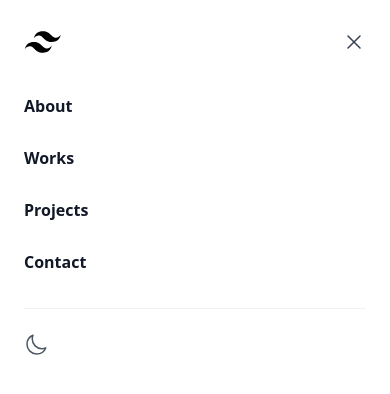
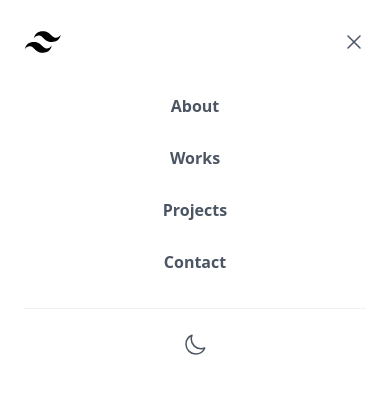
Before and after one commit to sbommaganty/portfolio, a Next.js app: page / in a window 390 px wide. Both pictures are taken after a click on the button "Open main menu". Shown: the top 394 px of the page. Built offline with nearby package versions, Linux system fonts and the light colour scheme; a web font is replaced by a local one.

Commit message:
feat: hydration error resolved with mobile menu's dark theme

```diff
--- a/components/Navbar.tsx
+++ b/components/Navbar.tsx
@@ -1,16 +1,22 @@
-import { useState } from "react";
+import { useEffect, useState } from "react";
 import Link from "next/link";
+import dynamic from "next/dynamic";
 import { useTheme } from "next-themes";
 import { Dialog } from "@headlessui/react";
 import { Bars3Icon, XMarkIcon } from "@heroicons/react/24/outline";
 import { outerNavigation } from "config";
-import ThemeToggleButton from "./ThemeToggleButton";
+// import ThemeToggleButton from "./ThemeToggleButton";
+const ThemeToggleButton = dynamic(() => import("./ThemeToggleButton"));
 
 const Navbar = () => {
   const [mobileMenuOpen, setMobileMenuOpen] = useState(false);
+  const [mounted, setMounted] = useState(false);
   const { resolvedTheme } = useTheme();
 
   const handleMobileMenuClose = () => setMobileMenuOpen(false);
+
+  // After mounting, we have access to the theme
+  useEffect(() => setMounted(true), []);
 
   return (
     <div className="px-6 pt-6 lg:px-8">
@@ -21,36 +27,38 @@ const Navbar = () => {
         <div className="flex lg:min-w-0 lg:flex-1" aria-label="Global">
           <Link href="/" className="-m-1.5 p-1.5">
             <span className="sr-only">Title</span>
-            <svg
-              className="h-8"
-              xmlns="http://www.w3.org/2000/svg"
-              viewBox="0 0 47 40"
-              fill="none"
-            >
-              <path
-                fill={resolvedTheme === "dark" ? "#fff" : "#000"}
-                d="M23.5 6.5C17.5 6.5 13.75 9.5 12.25 15.5C14.5 12.5 17.125 11.375 20.125 12.125C21.8367 12.5529 23.0601 13.7947 24.4142 15.1692C26.6202 17.4084 29.1734 20 34.75 20C40.75 20 44.5 17 46 11C43.75 14 41.125 15.125 38.125 14.375C36.4133 13.9471 35.1899 12.7053 33.8357 11.3308C31.6297 9.09158 29.0766 6.5 23.5 6.5ZM12.25 20C6.25 20 2.5 23 1 29C3.25 26 5.875 24.875 8.875 25.625C10.5867 26.0529 11.8101 27.2947 13.1642 28.6693C15.3702 30.9084 17.9234 33.5 23.5 33.5C29.5 33.5 33.25 30.5 34.75 24.5C32.5 27.5 29.875 28.625 26.875 27.875C25.1633 27.4471 23.9399 26.2053 22.5858 24.8307C20.3798 22.5916 17.8266 20 12.25 20Z"
-              />
-              <defs>
-                <linearGradient
-                  id="%%GRADIENT_ID%%"
-                  x1="33.999"
-                  x2="1"
-                  y1="16.181"
-                  y2="16.181"
-                  gradientUnits="userSpaceOnUse"
-                >
-                  <stop stopColor="%%GRADIENT_TO%%" />
-                  <stop offset="1" stopColor="%%GRADIENT_FROM%%" />
-                </linearGradient>
-              </defs>
-            </svg>
+            {mounted && (
+              <svg
+                className="h-8"
+                xmlns="http://www.w3.org/2000/svg"
+                viewBox="0 0 47 40"
+                fill="none"
+              >
+                <path
+                  fill={resolvedTheme === "dark" ? "#fff" : "#000"}
+                  d="M23.5 6.5C17.5 6.5 13.75 9.5 12.25 15.5C14.5 12.5 17.125 11.375 20.125 12.125C21.8367 12.5529 23.0601 13.7947 24.4142 15.1692C26.6202 17.4084 29.1734 20 34.75 20C40.75 20 44.5 17 46 11C43.75 14 41.125 15.125 38.125 14.375C36.4133 13.9471 35.1899 12.7053 33.8357 11.3308C31.6297 9.09158 29.0766 6.5 23.5 6.5ZM12.25 20C6.25 20 2.5 23 1 29C3.25 26 5.875 24.875 8.875 25.625C10.5867 26.0529 11.8101 27.2947 13.1642 28.6693C15.3702 30.9084 17.9234 33.5 23.5 33.5C29.5 33.5 33.25 30.5 34.75 24.5C32.5 27.5 29.875 28.625 26.875 27.875C25.1633 27.4471 23.9399 26.2053 22.5858 24.8307C20.3798 22.5916 17.8266 20 12.25 20Z"
+                />
+                <defs>
+                  <linearGradient
+                    id="%%GRADIENT_ID%%"
+                    x1="33.999"
+                    x2="1"
+                    y1="16.181"
+                    y2="16.181"
+                    gradientUnits="userSpaceOnUse"
+                  >
+                    <stop stopColor="%%GRADIENT_TO%%" />
+                    <stop offset="1" stopColor="%%GRADIENT_FROM%%" />
+                  </linearGradient>
+                </defs>
+              </svg>
+            )}
           </Link>
         </div>
         <div className="flex lg:hidden">
           <button
             type="button"
-            className="-m-2.5 inline-flex items-center justify-center rounded-md p-2.5 text-gray-700"
+            className="-m-2.5 inline-flex items-center justify-center rounded-md p-2.5 text-gray-600 hover:text-gray-900 dark:text-gray-300 dark:hover:text-white"
             onClick={() => setMobileMenuOpen(true)}
           >
             <span className="sr-only">Open main menu</span>
@@ -67,11 +75,11 @@ const Navbar = () => {
               {name}
             </Link>
           ))}
-          <ThemeToggleButton />
+          {mounted && <ThemeToggleButton />}
         </div>
       </nav>
       <Dialog as="div" open={mobileMenuOpen} onClose={setMobileMenuOpen}>
-        <Dialog.Panel className="fixed inset-0 z-10 overflow-y-auto bg-white p-6 lg:hidden">
+        <Dialog.Panel className="fixed inset-0 z-10 overflow-y-auto bg-white p-6 dark:bg-black lg:hidden">
           <div className="flex h-9 items-center justify-between">
             <div className="flex">
               <Link
@@ -87,7 +95,7 @@ const Navbar = () => {
                   fill="none"
                 >
                   <path
-                    fill="#000"
+                    fill={resolvedTheme === "dark" ? "#fff" : "#000"}
                     d="M23.5 6.5C17.5 6.5 13.75 9.5 12.25 15.5C14.5 12.5 17.125 11.375 20.125 12.125C21.8367 12.5529 23.0601 13.7947 24.4142 15.1692C26.6202 17.4084 29.1734 20 34.75 20C40.75 20 44.5 17 46 11C43.75 14 41.125 15.125 38.125 14.375C36.4133 13.9471 35.1899 12.7053 33.8357 11.3308C31.6297 9.09158 29.0766 6.5 23.5 6.5ZM12.25 20C6.25 20 2.5 23 1 29C3.25 26 5.875 24.875 8.875 25.625C10.5867 26.0529 11.8101 27.2947 13.1642 28.6693C15.3702 30.9084 17.9234 33.5 23.5 33.5C29.5 33.5 33.25 30.5 34.75 24.5C32.5 27.5 29.875 28.625 26.875 27.875C25.1633 27.4471 23.9399 26.2053 22.5858 24.8307C20.3798 22.5916 17.8266 20 12.25 20Z"
                   />
                   <defs>
@@ -109,7 +117,7 @@ const Navbar = () => {
             <div className="flex">
               <button
                 type="button"
-                className="-m-2.5 inline-flex items-center justify-center rounded-md p-2.5 text-gray-700"
+                className="-m-2.5 inline-flex items-center justify-center rounded-md p-2.5 text-gray-600 hover:text-gray-900 dark:text-gray-300 dark:hover:text-white"
                 onClick={handleMobileMenuClose}
               >
                 <span className="sr-only">Close menu</span>
@@ -118,20 +126,20 @@ const Navbar = () => {
             </div>
           </div>
           <div className="mt-6 flow-root">
-            <div className="-my-6 divide-y divide-gray-500/10">
+            <div className="-my-6 divide-y divide-gray-500/10 dark:divide-gray-500/50">
               <div className="space-y-2 py-6">
                 {outerNavigation.map(({ name, href }) => (
                   <Link
                     key={name}
                     href={href}
-                    className="-mx-3 block rounded-lg py-2 px-3 text-base font-semibold leading-7 text-gray-900 hover:bg-gray-400/10"
+                    className="-mx-3 block rounded-lg py-2 px-3 text-center text-base font-semibold leading-7 text-gray-600 hover:bg-gray-400/10 hover:text-gray-900 dark:text-gray-300 dark:hover:bg-gray-400/40 dark:hover:text-white"
                     onClick={handleMobileMenuClose}
                   >
                     {name}
                   </Link>
                 ))}
               </div>
-              <div className="py-6">
+              <div className="py-6 text-center">
                 <ThemeToggleButton />
               </div>
             </div>
```
